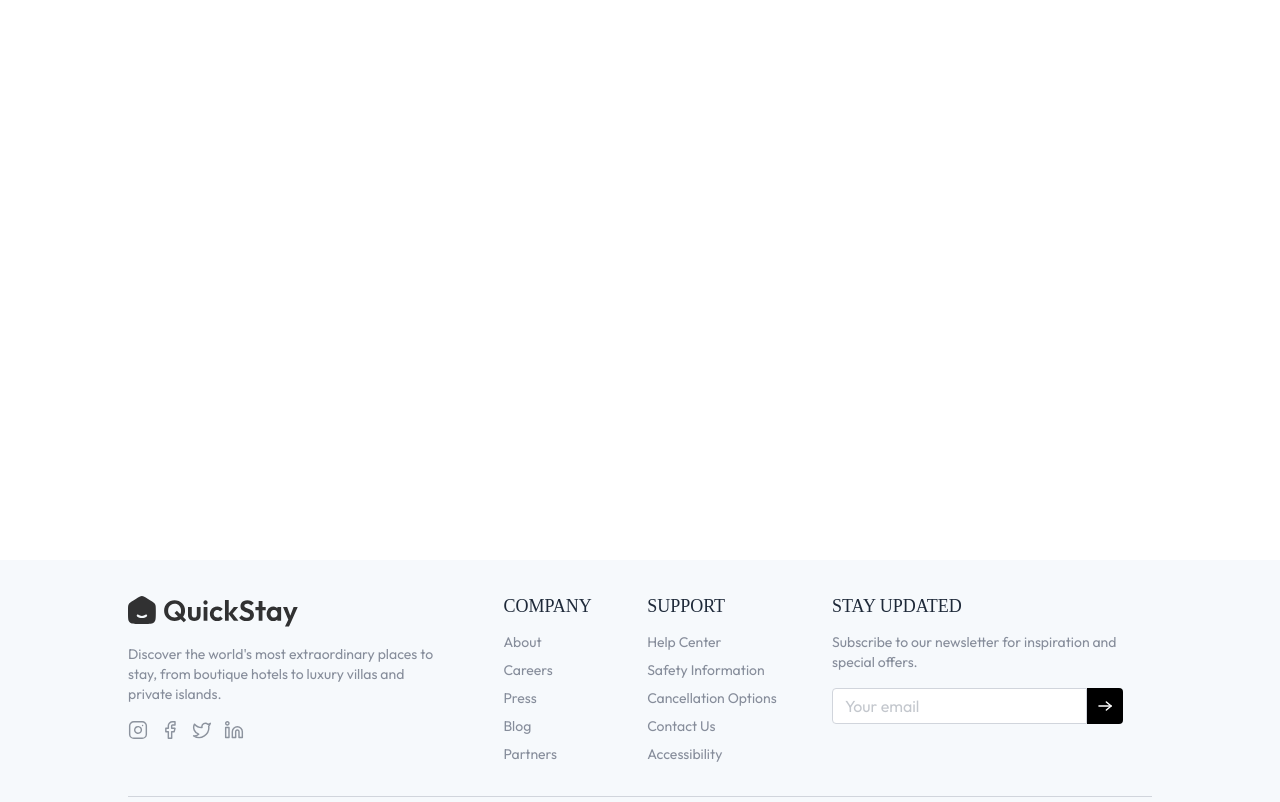
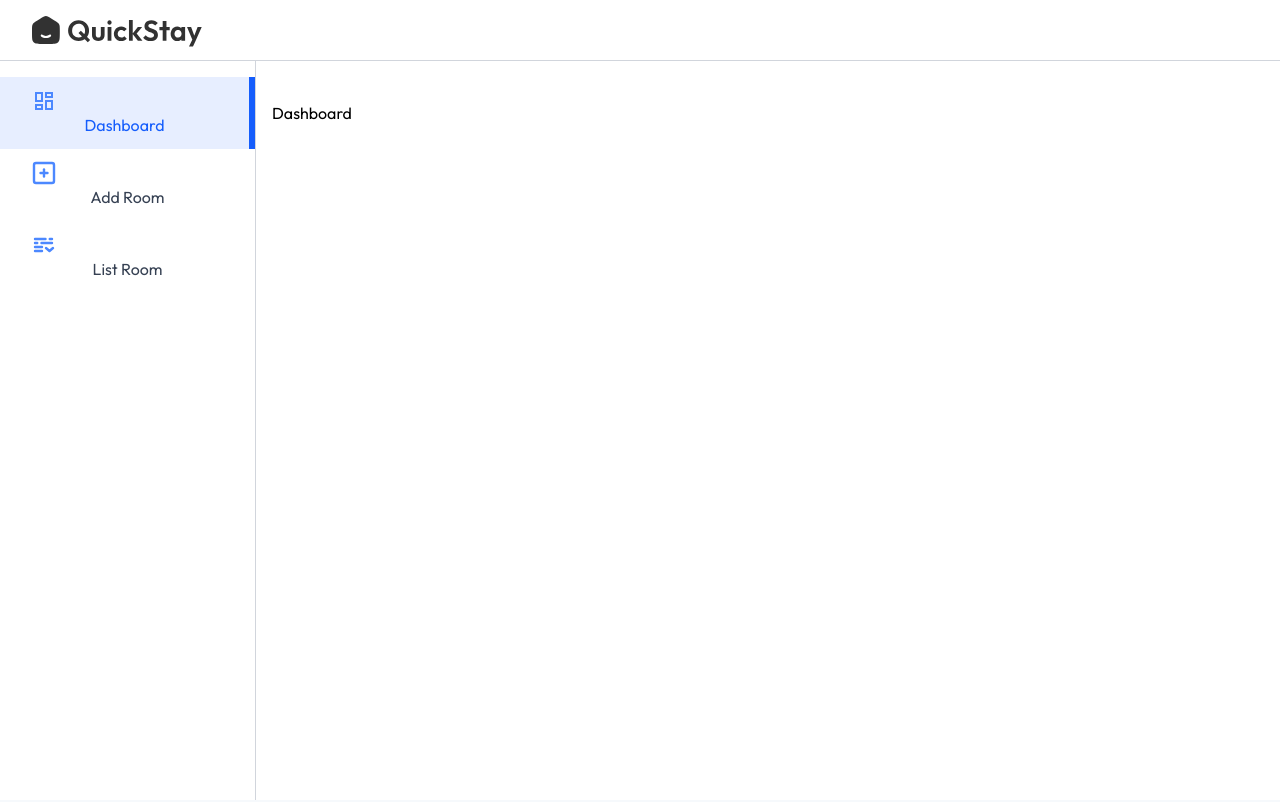
Before and after one commit to kakbi/hotel-booking, a React (Vite) app in the folder client/: page /owner in a window 1280 px wide. Shown: the top 802 px of the page. Built offline with nearby package versions, Linux system fonts and the light colour scheme; no server answers; a web font is replaced by a local one.

Commit message:
feat(ui): add hotel-owner components: Layout, Navbar, Sidebar and routes

```diff
--- a/client/src/App.jsx
+++ b/client/src/App.jsx
@@ -5,6 +5,11 @@
 import { AllRooms } from './pages/AllRooms';
 import RoomDetails from './pages/RoomDetails';
 import MyBookings from './pages/MyBookings';
+import Layout from './pages/hotelOwner/Layout';
+import Dashboard from './pages/hotelOwner/Dashboard';
+import AddRoom from './pages/hotelOwner/AddRoom';
+import ListRoom from './pages/hotelOwner/ListRoom';
+// import HotelReg from './components/HotelReg';
 
 const App = () => {
     const isOwnerPath = useLocation().pathname.includes('owner');
@@ -12,12 +17,18 @@
     return (
         <div>
             {!isOwnerPath && <Navbar />}
+            {/* <HotelReg /> */}
             <div className="min-h-[70vh]">
                 <Routes>
                     <Route path="/" element={<Home />} />
                     <Route path="/rooms" element={<AllRooms />} />
                     <Route path="/rooms/:id" element={<RoomDetails />} />
                     <Route path="/my-bookings" element={<MyBookings />} />
+                    <Route path="/owner" element={<Layout />}>
+                        <Route index element={<Dashboard />} />
+                        <Route path="add-room" element={<AddRoom />} />
+                        <Route path="list-room" element={<ListRoom />} />
+                    </Route>
                 </Routes>
             </div>
             <Footer />
--- /dev/null
+++ b/client/src/components/hotelOwner/Navbar.jsx
@@ -0,0 +1,18 @@
+import { Link } from 'react-router-dom';
+import { assets } from '../../assets/assets';
+import { UserButton } from '@clerk/react';
+
+export const Navbar = () => {
+    return (
+        <div className="flex items-center justify-between px-4 md:px-8 border-b border-gray-300 py-3 bg-white transition-all duration-300">
+            <Link to="/">
+                <img
+                    src={assets.logo}
+                    alt="logo"
+                    className="h-9 invert opacity-80"
+                />
+            </Link>
+            <UserButton />
+        </div>
+    );
+};
--- /dev/null
+++ b/client/src/components/hotelOwner/Sidebar.jsx
@@ -0,0 +1,34 @@
+import { NavLink } from 'react-router-dom';
+import { assets } from '../../assets/assets';
+
+const Sidebar = () => {
+    const sidebarLinks = [
+        { name: 'Dashboard', path: '/owner', icon: assets.dashboardIcon },
+        { name: 'Add Room', path: '/owner/add-room', icon: assets.addIcon },
+        { name: 'List Room', path: '/owner/list-room', icon: assets.listIcon },
+    ];
+
+    return (
+        <div className="md:w-64 w-16 border-r h-full text-base border-gray-300 pt-4 flex flex-col transition-all duration-300">
+            {sidebarLinks.map((item, index) => (
+                <NavLink
+                    to={item.path}
+                    key={index}
+                    end="/owner"
+                    className={({ isActive }) =>
+                        `flrx items-center py-3 px-4 md:px-8 gap-3 ${isActive ? 'border-r-4 md:border-r-[6px] bg-blue-600/10 border-blue-600 text-blue-600' : 'hover:bg-gray-100/90 border-white text-gray-700'}`
+                    }
+                >
+                    <img
+                        src={item.icon}
+                        alt={item.name}
+                        className="min-h-6 min-w-6"
+                    />
+                    <p className="md:block hidden text-center">{item.name}</p>
+                </NavLink>
+            ))}
+        </div>
+    );
+};
+
+export default Sidebar;
--- /dev/null
+++ b/client/src/pages/hotelOwner/AddRoom.jsx
@@ -0,0 +1,5 @@
+const AddRoom = () => {
+    return <div>AddRoom</div>;
+};
+
+export default AddRoom;
--- /dev/null
+++ b/client/src/pages/hotelOwner/Dashboard.jsx
@@ -0,0 +1,5 @@
+const Dashboard = () => {
+    return <div>Dashboard</div>;
+};
+
+export default Dashboard;
--- /dev/null
+++ b/client/src/pages/hotelOwner/Layout.jsx
@@ -0,0 +1,19 @@
+import { Outlet } from 'react-router-dom';
+import { Navbar } from '../../components/hotelOwner/Navbar';
+import Sidebar from '../../components/hotelOwner/Sidebar';
+
+const Layout = () => {
+    return (
+        <div className="flex flex-col h-screen">
+            <Navbar />
+            <div className="flex h-full">
+                <Sidebar />
+                <div className="flex-1 p-4 pt-10 h-full">
+                    <Outlet />
+                </div>
+            </div>
+        </div>
+    );
+};
+
+export default Layout;
--- /dev/null
+++ b/client/src/pages/hotelOwner/ListRoom.jsx
@@ -0,0 +1,5 @@
+const ListRoom = () => {
+    return <div>ListRoom</div>;
+};
+
+export default ListRoom;
```
